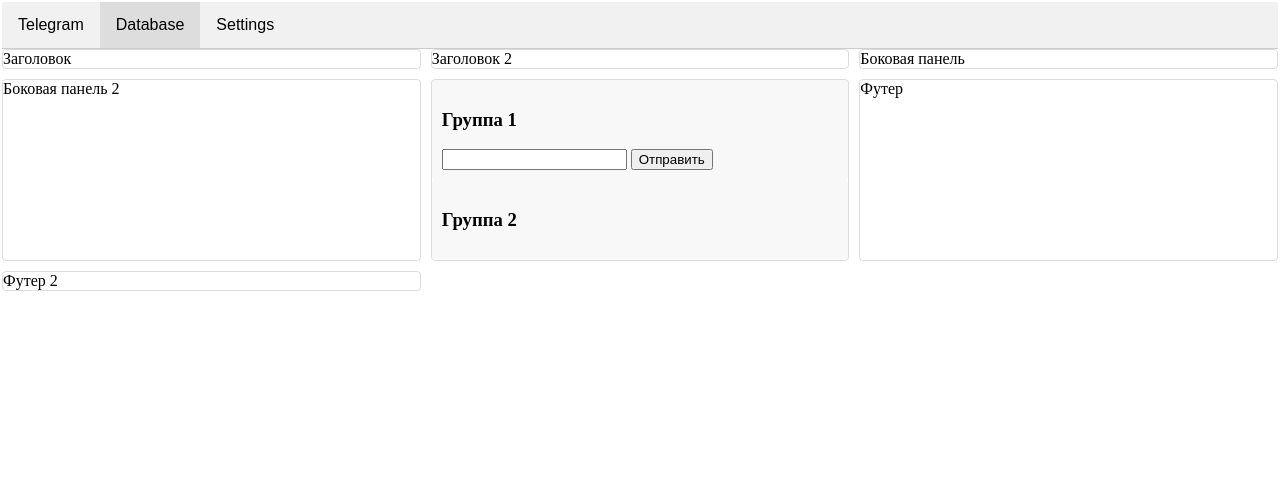
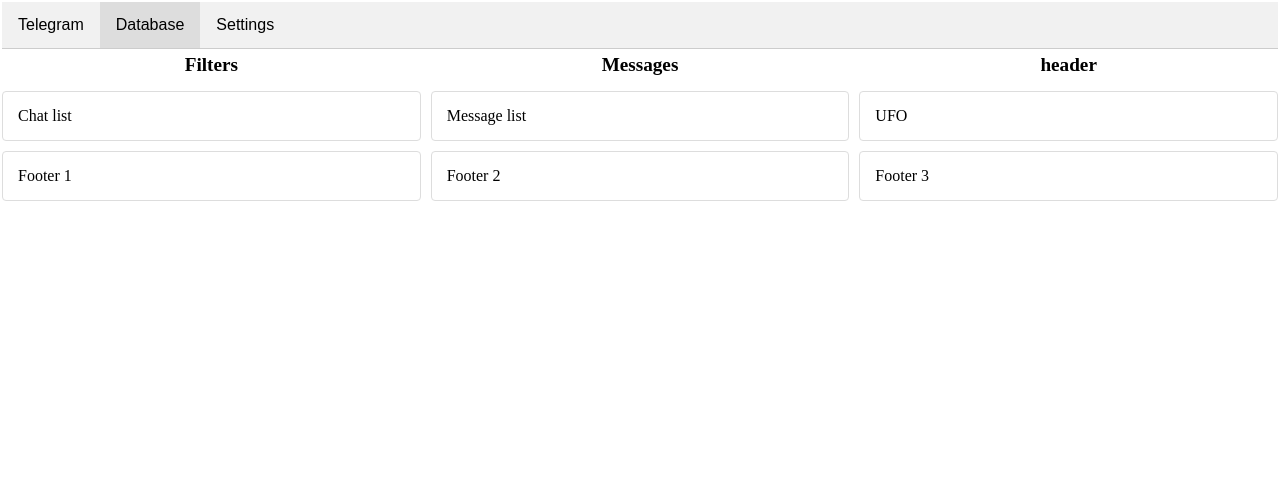
Before and after one commit to SShSoftwareEngineer/Telegram_Saver, a Flask app: template templates/index.html in a window 1280 px wide, after a click on "Database". Shown: the top 490 px of the page. Run offline with Flask 3, Linux system fonts and the light colour scheme; the template is opened without the code that fills it, so the values that code supplies are empty; parts of the project's set-up code (start-up, migrations or seed data) failed here and were passed over.

Commit message:
Some improvements and optimization

```diff
--- a/config/config.py
+++ b/config/config.py
@@ -20,7 +20,7 @@ class Constants:
     text_with_url_pattern = re.compile(r"\[(.*?)]\((.*?)\)")  # Regex pattern to match "[text](URL)"
     last_days_by_default = 30  # Default number of last days for messages filter
     datetime_format = '%d-%m-%Y %H:%M :%S'
-    saved_to_db_label="Saved to the DB"
+    saved_to_db_label="✔ Saved to the DB"
     save_to_db_label = "Save to the DB"
 
 
@@ -62,6 +62,7 @@ class FieldNames:
     }
     DETAILS_INFO = {
         'dialog_id': 'dialog_id',
+        'mess_group_id': 'message_group_id',
         'date': 'date',
         'text': 'text',
         'photo': 'photo',
--- a/telegram_saver.py
+++ b/telegram_saver.py
@@ -36,9 +36,10 @@ def index():
     Главная страница приложения
     """
     tg_dialogs = tg_handler.get_dialog_list()
+    tg_handler.current_state.dialog_list = tg_dialogs
     if tg_dialogs:
         # Получаем id первого диалога
-        tg_handler.current_dialog_id = int(tg_dialogs[0].get(FieldNames.DIALOG_INFO['id']))
+        tg_handler.current_state.selected_dialog_id = int(tg_dialogs[0].get(FieldNames.DIALOG_INFO['id']))
     return render_template("index.html", tg_dialogs=tg_dialogs)
 
 
@@ -48,6 +49,7 @@ def get_tg_dialogs():
     Получение списка диалогов Telegram
     """
     tg_dialogs = tg_handler.get_dialog_list()
+    tg_handler.current_state.dialog_list = tg_dialogs
     return render_template("tg_dialogs.html", tg_dialogs=tg_dialogs)
 
 
@@ -56,9 +58,10 @@ def get_tg_messages(dialog_id):
     """
     Получение списка сообщений при обновлении текущего диалога, применяется фильтр по умолчанию
     """
-    tg_handler.current_dialog_id = int(dialog_id)
     tg_handler.message_sort_filter.set_default_filters()
     tg_messages = tg_handler.get_message_list(int(dialog_id))
+    tg_handler.current_state.selected_dialog_id = int(dialog_id)
+    tg_handler.current_state.message_group_list = tg_messages
     return render_template("tg_messages.html", tg_messages=tg_messages)
 
 
@@ -68,6 +71,7 @@ def get_tg_details(dialog_id, message_group_id):
     Получение детальной информации о сообщении
     """
     tg_details = tg_handler.get_message_detail(int(dialog_id), message_group_id) if message_group_id else None
+    tg_handler.current_state.message_details = tg_details
     return render_template("tg_details.html", tg_details=tg_details)
 
 
@@ -86,6 +90,7 @@ def tg_dialog_apply_filters():
     dial_filter.title_query(form.get(field['title_query']))
     # Получение списка диалогов с применением фильтров
     tg_dialogs = tg_handler.get_dialog_list()
+    tg_handler.current_state.dialog_list = tg_dialogs
     return render_template("tg_dialogs.html", tg_dialogs=tg_dialogs)
 
 
@@ -102,7 +107,8 @@ def tg_message_apply_filters():
     mess_filter.date_to(form.get(field['date_to']))
     mess_filter.message_query(form.get(field['message_query']))
     # Получение списка сообщений с применением фильтров
-    tg_messages = tg_handler.get_message_list(tg_handler.current_dialog_id)
+    tg_messages = tg_handler.get_message_list(tg_handler.current_state.selected_dialog_id)
+    tg_handler.current_state.message_group_list = tg_messages
     return render_template("tg_messages.html", tg_messages=tg_messages)
 
 
@@ -112,21 +118,21 @@ def check_box_test():
     Тестовая страница для проверки работы чекбоксов
     """
     print(request.form.get('save_to_db'))
-    return None
+    print(request.form.get('message_group_id'))
+    return 'None'
 
 
 if __name__ == '__main__':
     tg_saver.run(debug=True, use_reloader=False)
 
-    # Оставлять архивные подписки в базе
-    # Режимы: просмотр чата, отметка на сохранение, автоматические отметки по условию (продумать условия)
-    # Режимы: просмотр базы с возможностью удаления
-    # Режимы: синхронизация чата и базы с условиями (продумать условия)
-    # Экспорт выделенных постов в Excel файл и HTML, выделенных по условию (продумать условия)
-    # Проверять есть ли в базе текущее сообщение и если есть, то не добавлять его и грузить из базы
-    # Установить отдельно предельные размеры для файлов и медиа разных типов
-    # Установить фильтры: непрочитанные сообщения, диапазон дат, поиск по тегам, поиск по тексту
-    # Сделать гиперссылки в сообщениях
+# Оставлять архивные подписки в базе
+# Режимы: просмотр чата, отметка на сохранение, автоматические отметки по условию (продумать условия)
+# Режимы: просмотр базы с возможностью удаления
+# Режимы: синхронизация чата и базы с условиями (продумать условия)
+# Экспорт выделенных постов в Excel файл и HTML, выделенных по условию (продумать условия)
+# Проверять есть ли в базе текущее сообщение и если есть, то не добавлять его и грузить из базы
+# Установить отдельно предельные размеры для файлов и медиа разных типов
+# Установить фильтры: непрочитанные сообщения, поиск по тегам.
 # Добавить инструкцию по получению своих параметров Телеграм
 
 # with tg_saver.test_request_context("/tg_dialogs"):
--- a/templates/index.html
+++ b/templates/index.html
@@ -125,7 +125,8 @@
             </td>
             <td>
                 <div class="content" id="tg_details">
-
+                    {% set context = tg_details %}
+                    {% include "tg_details.html" with context %}
                 </div>
             </td>
         </tr>
@@ -137,59 +138,62 @@
 
     <style>
         /* Стили для контейнера и зон */
-        .container_tab_2 {
+        .container_db {
             display: grid;
             grid-template-areas:
-                "chats messages header"
+                "filters messages header"
                 "chat_list message_list sidebar"
                 "footer1 footer2 footer3";
             grid-template-columns: 1fr 1fr 1fr;
             gap: 10px;
         }
 
-        .tab_2-chats {
-            grid-area: chats;
+        .db-filters {
+            grid-area: filters;
         }
 
-        .tab_2-messages {
+        .db-messages {
             grid-area: messages;
         }
 
-        .tab_2-header {
-            grid-area: messages;
+        .db-header {
+            grid-area: header;
         }
 
-        .tab_2-chat_list {
+        .db-chat_list {
             grid-area: chat_list;
         }
 
-        .tab_2-message_list {
+        .db-message_list {
             grid-area: message_list;
         }
 
-        .tab_2-sidebar {
+        .db-sidebar {
             grid-area: sidebar;
         }
 
-        .tab_2-footer1 {
+        .db-footer1 {
             grid-area: footer1;
         }
 
-        .tab_2-footer2 {
+        .db-footer2 {
             grid-area: footer2;
         }
 
-        .tab_2-footer3 {
+        .db-footer3 {
             grid-area: footer3;
         }
 
-        .tab2_header {
+        .db_header {
             padding: 5px;
-            border: 1px solid #ddd;
-            border-radius: 4px;
+            text-align: center;
+            font-size: larger;
+            font-weight: bold;
+            {#border: 1px solid #ddd;#}
+            {#border-radius: 4px;#}
         }
 
-        .tab_2_grid {
+        .db_grid {
             padding: 15px;
             border: 1px solid #ddd;
             border-radius: 4px;
@@ -198,25 +202,16 @@
 
     </style>
 
-    <div class="container_tab_2">
-        <div class="zone zone-header">Заголовок</div>
-        <div class="zone zone-header2">Заголовок 2</div>
-        <div class="zone zone-sidebar">Боковая панель</div>
-        <div class="zone zone-sidebar2">Боковая панель 2</div>
-        <div class="zone zone-main">
-            <!-- Основное содержимое с элементами управления -->
-            <div class="control-group">
-                <h3>Группа 1</h3>
-                <input type="text">
-                <button>Отправить</button>
-            </div>
-            <div class="control-group">
-                <h3>Группа 2</h3>
-                <!-- Другие элементы управления -->
-            </div>
-        </div>
-        <div class="zone zone-footer">Футер</div>
-        <div class="zone zone-footer2">Футер 2</div>
+    <div class="container_db">
+        <div class="db_header db-filters">Filters</div>
+        <div class="db_header db-messages">Messages</div>
+        <div class="db_header db-header">header</div>
+        <div class="db_grid db-chat_list">Chat list</div>
+        <div class="db_grid db-message_list">Message list</div>
+        <div class="db_grid db-sidebar">UFO</div>
+        <div class="db_grid db-footer1">Footer 1</div>
+        <div class="db_grid db-footer2">Footer 2</div>
+        <div class="db_grid db-footer3">Footer 3</div>
     </div>
 </div>
 
--- a/templates/tg_details.html
+++ b/templates/tg_details.html
@@ -1,16 +1,16 @@
 <span>
+    {% if tg_details %}
         {% set message_date = tg_details[details_info['date']].strftime(constants['datetime_format']) %}
-
-{#доделать передачу идентификатора группового сообщения через скрытое поле#}
-    <input type="hidden" name="message_date" value="{{ message_date }}" id="msg-date">
-
+        <input type="hidden" name="{{ details_info['mess_group_id'] }}"
+               value="{{ tg_details[details_info['mess_group_id']] }}">
         <div style="text-align: center;"><b>{{ message_date }}</b>
-        <span style="margin-left: 30px;">{{ constants['saved_to_db_label'] }}</span>
+        <span style="margin-left: 30px; color: green;">{{ constants['saved_to_db_label'] }}</span>
         <span style="margin-left: 30px;">
             <input type="checkbox" id="save_to_db" name="save_to_db"
                    hx-post="/check_box_test"
                    hx-trigger="change"
-                   hx-include="#save_to_db, #message_date">
+                   hx-include="input[name='{{ details_info['mess_group_id'] }}'],
+                               input[name='{{ constants['saved_to_db_label'] }}'],">
             <label for="subscribe">{{ constants['save_to_db_label'] }}</label>
         </span>
     </div><br>
@@ -37,4 +37,7 @@
             </div>
             {% endfor %}
         {% endif %}
+    {% else %}
+        ""
+    {% endif %}
 </span>
--- a/templates/tg_messages.html
+++ b/templates/tg_messages.html
@@ -6,7 +6,7 @@
             {% set message_date = message[message_group_info['date']].strftime(constants['datetime_format']) %}
             <a href="#" hx-get="/tg_details/{{ message[message_group_info['dialog_id']] }}/{{ group }}"
                hx-target="#tg_details">{{ message_date }}</a>
-            <span style="margin-left: 30px;">{{ constants['saved_to_db_label'] }}</span>
+            <span style="margin-left: 30px; color: green;">{{ constants['saved_to_db_label'] }}</span>
             <span style="margin-left: 30px;">
                 <input type="checkbox" id="save_to_db" name="save_to_db"
                        hx-post="/check_box_test"
```
Also changed, not shown: telegram_handler.py (+17 -10 lines), 1 other file. Lines whose indentation alone changed are shown as unchanged.
